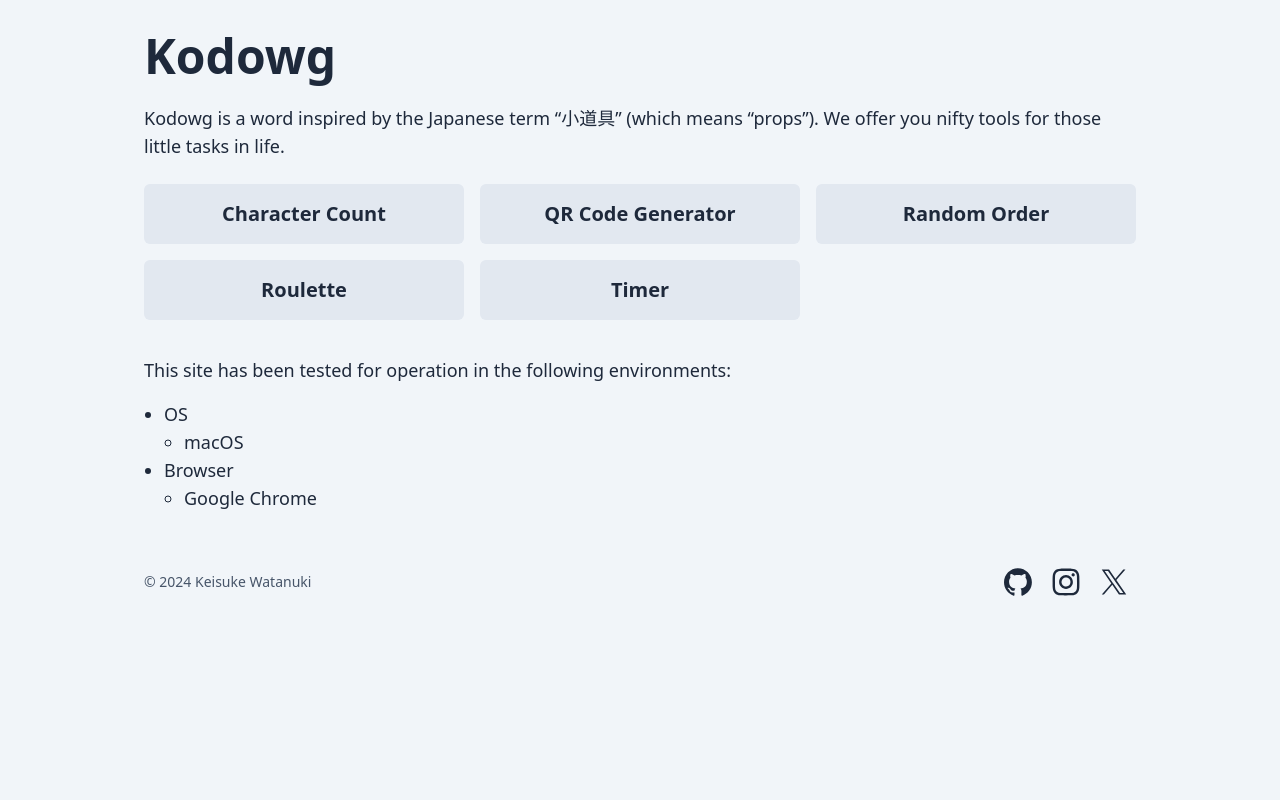
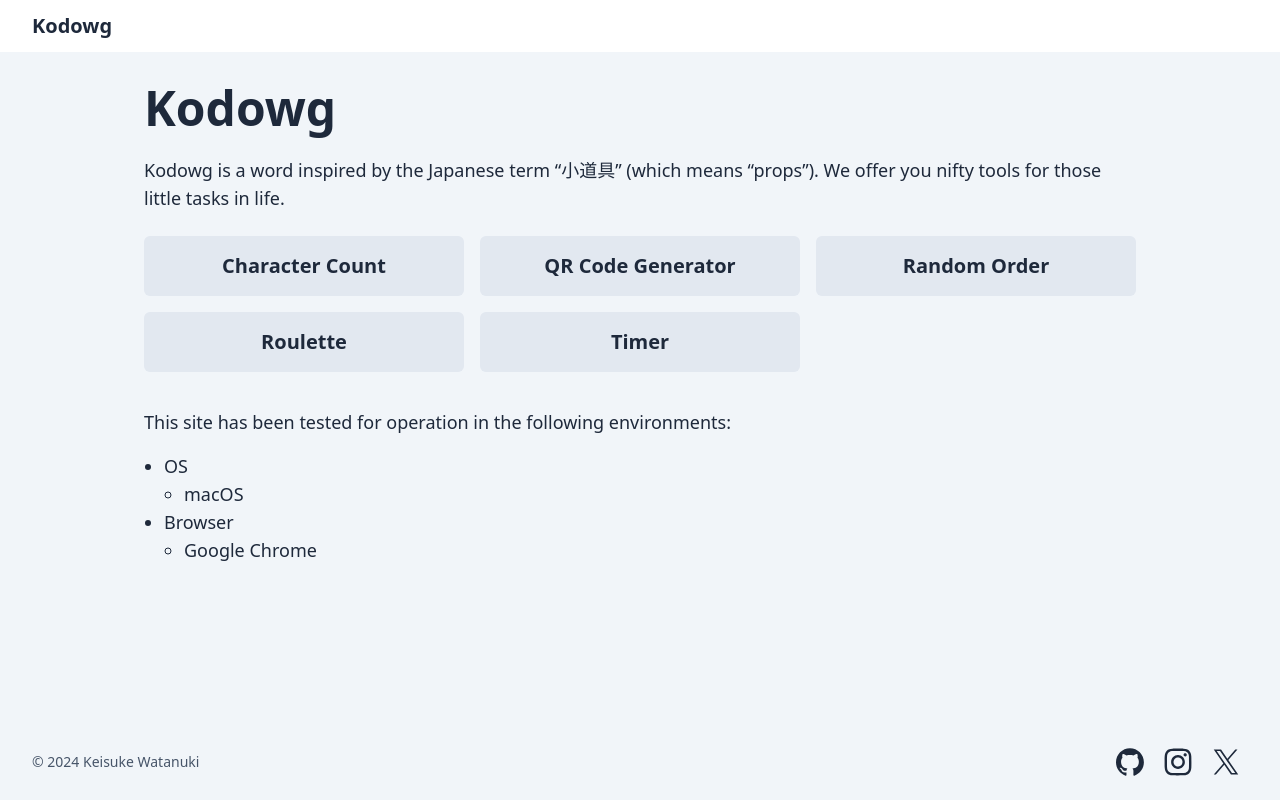
Before and after one commit to kskwtnk/kodowg, a SvelteKit app: page / in a window 1280 px wide. Built offline with nearby package versions, Linux system fonts and the light colour scheme.

Commit message:
Adjust site-wide styles

```diff
--- a/src/app.css
+++ b/src/app.css
@@ -1,8 +1,5 @@
 @tailwind base;
 @layer base {
-	body {
-		@apply min-h-svh bg-slate-100 text-lg text-slate-800 antialiased;
-	}
 	button {
 		@apply cursor-pointer;
 	}
@@ -13,7 +10,7 @@
 		@apply cursor-not-allowed;
 	}
 	:focus {
-		@apply outline-offset-4;
+		@apply outline-offset-4 outline-blue-600;
 	}
 }
 @tailwind components;
--- a/src/app.html
+++ b/src/app.html
@@ -6,7 +6,10 @@
 		<meta name="viewport" content="width=device-width, initial-scale=1" />
 		%sveltekit.head%
 	</head>
-	<body data-sveltekit-preload-data="hover">
-		<div style="display: contents">%sveltekit.body%</div>
+	<body
+		class="flex min-h-svh flex-col bg-slate-100 text-lg text-slate-800 antialiased"
+		data-sveltekit-preload-data="hover"
+	>
+		<div class="contents">%sveltekit.body%</div>
 	</body>
 </html>
--- a/src/lib/components/Footer.svelte
+++ b/src/lib/components/Footer.svelte
@@ -1,8 +1,11 @@
 <script lang="ts">
-	let { author } = $props();
+	interface Props {
+		author: string;
+	}
+	let { author }: Props = $props();
 </script>
 
-<footer class="flex items-center justify-between">
+<footer class="flex items-center justify-between p-4 lg:px-8">
 	<small class="text-sm text-slate-600">© 2024 {author}</small>
 	<div class="flex gap-x-1">
 		<a
--- a/src/routes/[[lang]]/+layout.svelte
+++ b/src/routes/[[lang]]/+layout.svelte
@@ -1,10 +1,11 @@
 <script lang="ts">
-	import "../../app.css";
 	import { page } from "$app/stores";
 	import Footer from "$lib/components/Footer.svelte";
+	import Header from "$lib/components/Header.svelte";
+	import "../../app.css";
 
 	let { data, children } = $props();
-	const { i18nText } = data;
+	const { i18nText, lang } = data;
 
 	const children_render = $derived(children);
 </script>
@@ -20,7 +21,10 @@
 	<meta name="twitter:site" content="@xrxoxcxox" />
 </svelte:head>
 
-<div class="mx-auto grid max-w-screen-lg gap-y-12 px-4 py-8">
+<Header {lang} />
+<main
+	class="mx-auto grid w-full max-w-screen-lg grow items-start gap-y-12 px-4 py-8"
+>
 	{@render children_render?.()}
-	<Footer author={i18nText.author} />
-</div>
+</main>
+<Footer author={i18nText.author} />
--- a/tailwind.config.js
+++ b/tailwind.config.js
@@ -1,3 +1,5 @@
+import plugin from "tailwindcss/plugin";
+
 /** @type {import('tailwindcss').Config} */
 export default {
 	content: ["./src/**/*.{html,js,svelte,ts}"],
@@ -8,5 +10,9 @@ export default {
 			},
 		},
 	},
-	plugins: [],
+	plugins: [
+		plugin(function ({ addVariant }) {
+			addVariant("hover", "@media(any-hover: hover){ &:where(:hover) }");
+		}),
+	],
 };
```
